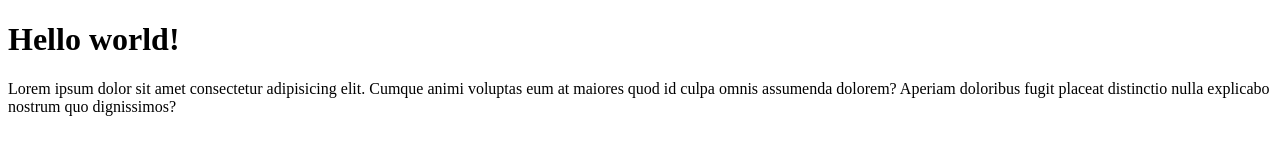
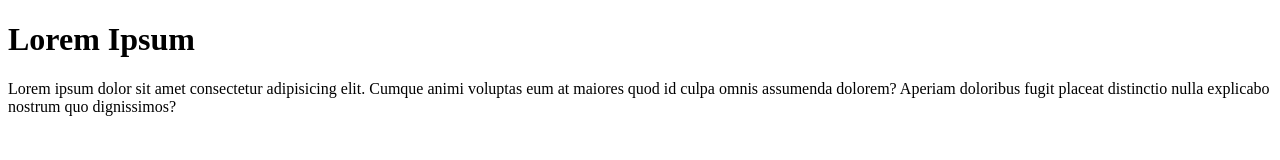
Before and after one commit to DEDEMASTARIOFFICIAL/git-multiple-remote, a plain HTML site: page index.html in a window 1280 px wide. Drawn offline with Linux system fonts and the light colour scheme.

Commit message:
mengganti judul index.html

```diff
--- a/index.html
+++ b/index.html
@@ -7,7 +7,7 @@
     <title>Git Multiple Remote</title>
   </head>
   <body>
-    <h1>Hello world!</h1>
+    <h1>Lorem Ipsum</h1>
     <p>
       Lorem ipsum dolor sit amet consectetur adipisicing elit. Cumque animi
       voluptas eum at maiores quod id culpa omnis assumenda dolorem? Aperiam
```
